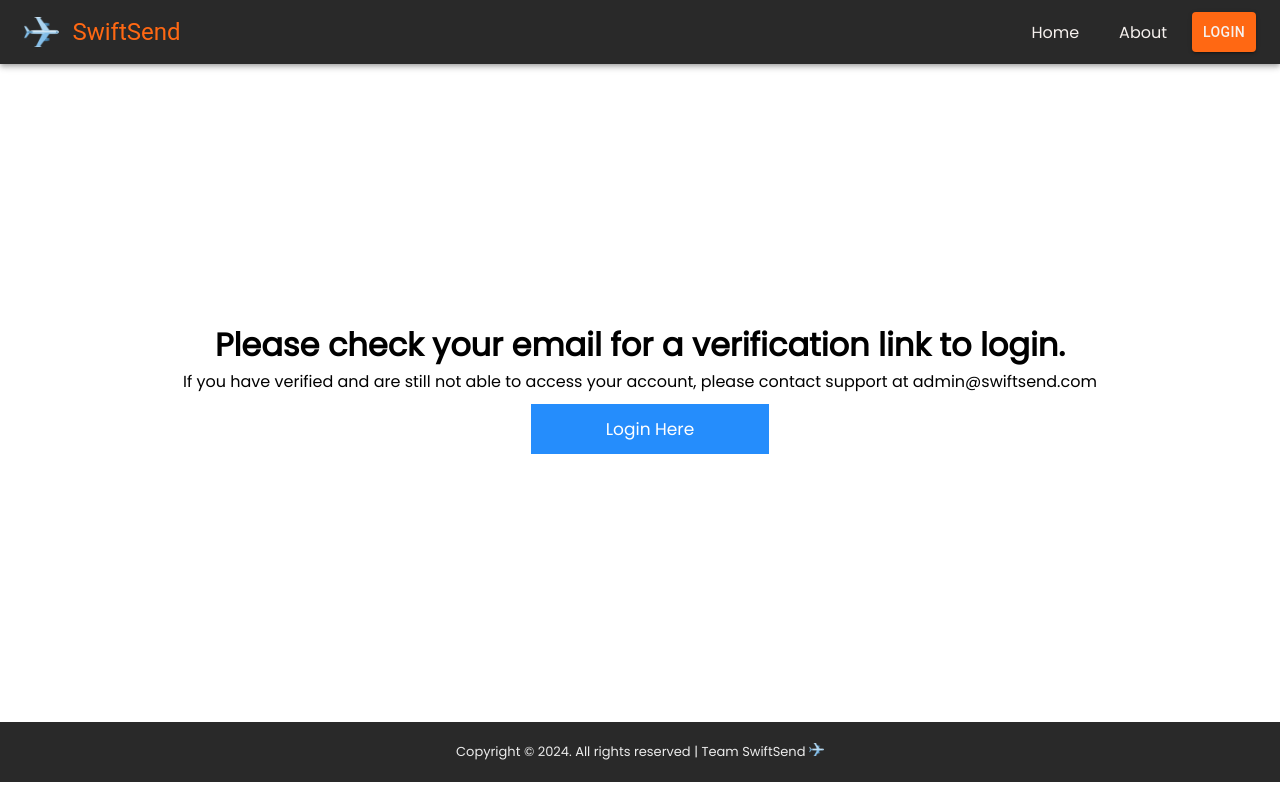
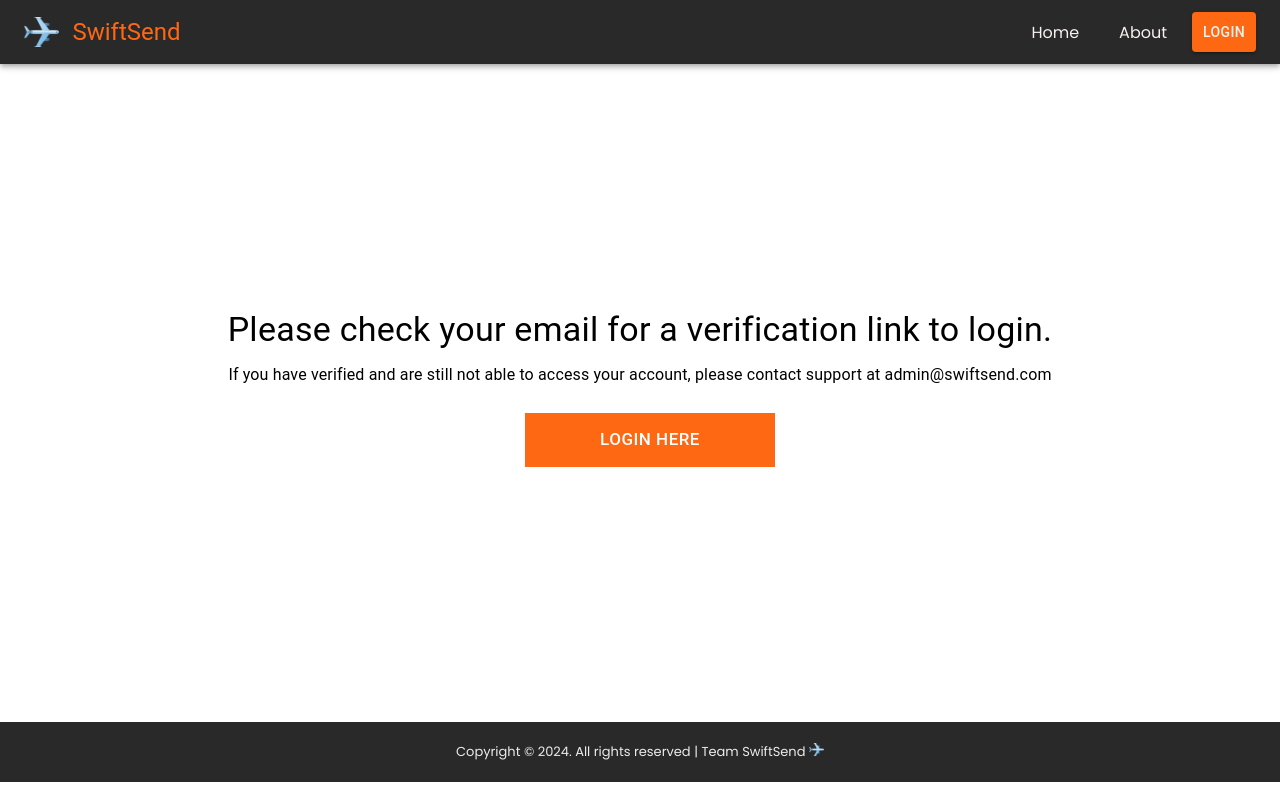
Before and after one commit to Rohan-tech11/Retail-SwiftSend-Client, a React (Vite) app: page /verify in a window 1280 px wide. Built offline with nearby package versions, Linux system fonts and the light colour scheme.

Commit message:
Verify page - mui updated

```diff
--- a/src/pages/common/Verify.jsx
+++ b/src/pages/common/Verify.jsx
@@ -1,17 +1,47 @@
+import React from "react";
 import { Link } from "react-router-dom";
-import styles from "./Verify.module.css";
+import { Box, Button, Typography } from "@mui/material";
+import { styled } from '@mui/system';
+
+const Container = styled(Box)({
+  height: '82.2vh',
+  display: 'flex',
+  flexDirection: 'column',
+  alignItems: 'center',
+  justifyContent: 'center'
+});
+
+const CustomButton = styled(Button)({
+  width: '100%',
+  padding: '12px 65px',
+  margin: '10px',
+  background: '#ff6813',
+  color: '#fff',
+  border: 'none',
+  borderRadius: '0',
+  cursor: 'pointer',
+  transition: '0.5s',
+  fontSize: '17px',
+  '&:hover': {
+    background: '#e05700',
+  },
+});
 
 export default function Verify() {
   return (
-    <div className={styles.container}>
-      <h1>Please check your email for a verification link to login.</h1>
-      <p>
+    <Container>
+      <Typography variant="h4" component="h1" gutterBottom>
+        Please check your email for a verification link to login.
+      </Typography>
+      <Typography variant="body1" paragraph>
         If you have verified and are still not able to access your account,
         please contact support at admin@swiftsend.com
-      </p>
-      <Link to="/login">
-        <button className={styles.button}>Login Here</button>
+      </Typography>
+      <Link to="/login" style={{ textDecoration: 'none' }}>
+        <CustomButton>
+          Login Here
+        </CustomButton>
       </Link>
-    </div>
+    </Container>
   );
 }
--- a/src/pages/common/Verify.module.css
+++ /dev/null
@@ -1,23 +0,0 @@
-.container {
-    height: 82.2vh;
-    display: flex;
-    flex-direction: column;
-    align-items: center;
-    justify-content: center;
-}
-
-.button {
-    width: 100%;
-    padding: 12px 65px;
-    margin: 10px;
-    background: #258dfc;
-    color: #fff;
-    border: none;
-    border-radius: 0;
-    cursor: pointer;
-    transition: 0.5s;
-    font-size: 17px;
-  }
-  .button:hover {
-    background: #024d9d;
-  }
```
